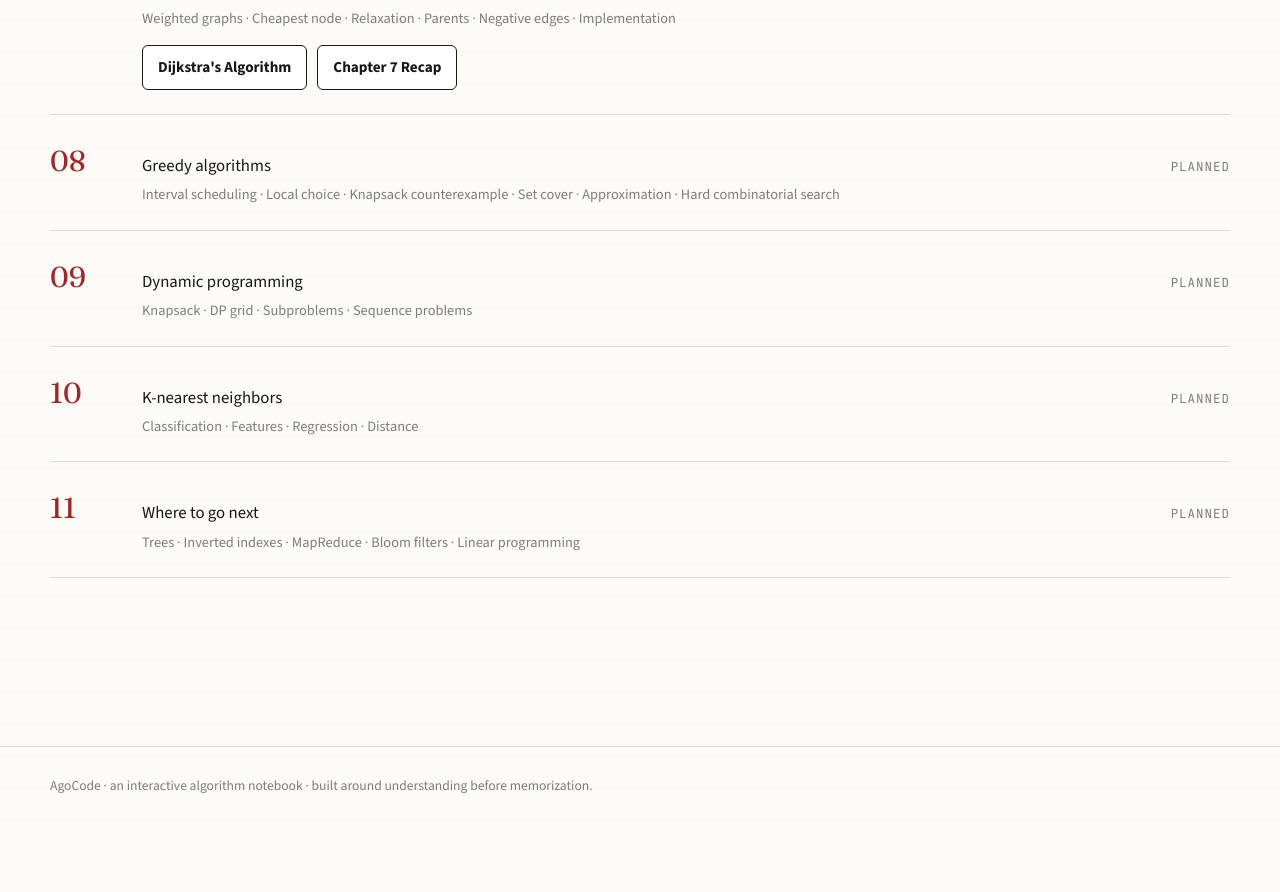
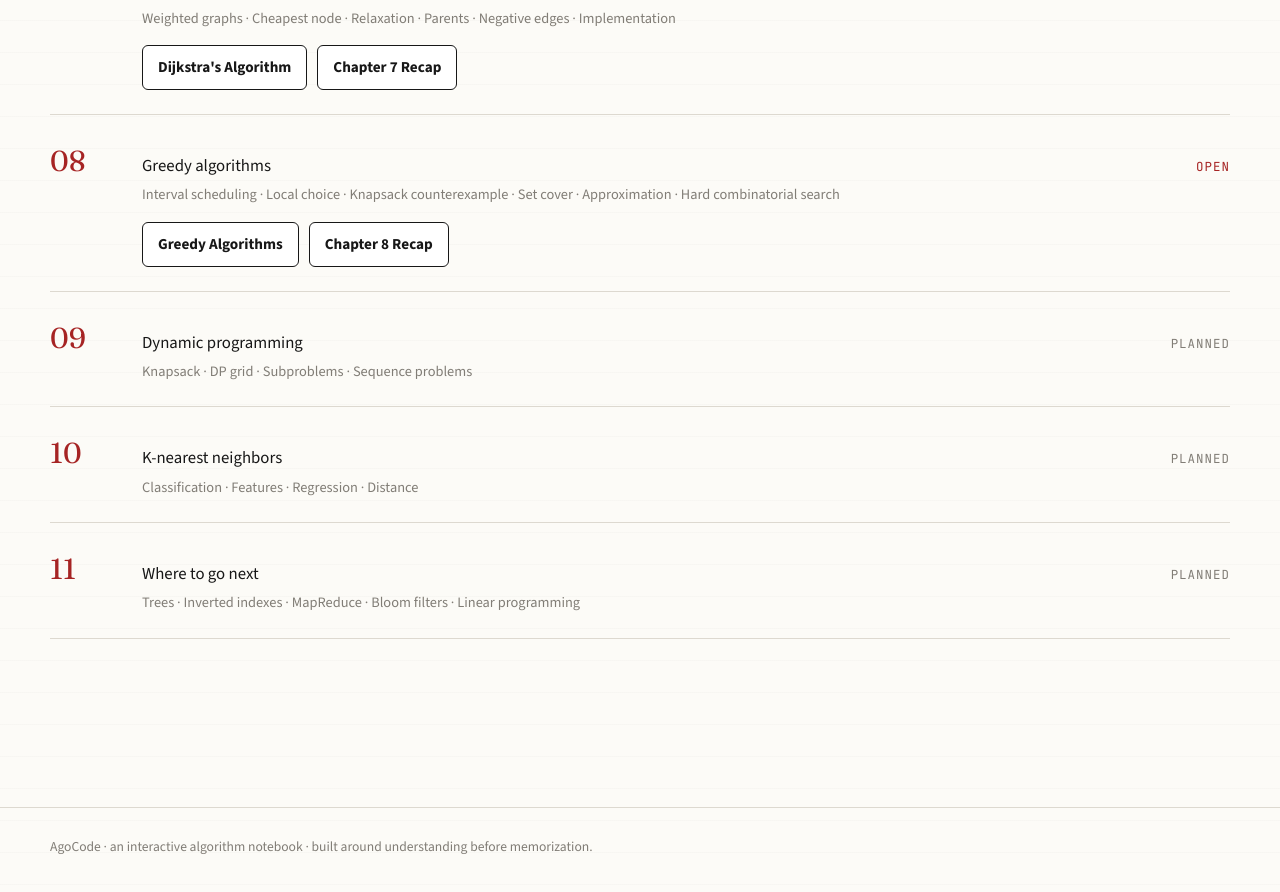
Before and after one commit to anatwork14/agocode, a Next.js app: page /learn in a window 1280 px wide. Shown: the part 1548-2440 px from the top of the page. Before the commit the page ends 2392 px from the top, so only its background shows below. Built offline with nearby package versions, Linux system fonts and the light colour scheme.

Commit message:
feat: expose Chapter 8 in interactive book index

```diff
--- a/app/learn/page.tsx
+++ b/app/learn/page.tsx
@@ -37,6 +37,10 @@ const liveTopics: Record<number, readonly (readonly [string, string])[]> = {
   7: [
     ["Dijkstra's Algorithm", "/learn/dijkstra"],
     ["Chapter 7 Recap", "/learn/chapter-7-recap"],
+  ],
+  8: [
+    ["Greedy Algorithms", "/learn/greedy"],
+    ["Chapter 8 Recap", "/learn/chapter-8-recap"],
   ],
 };
 
```
